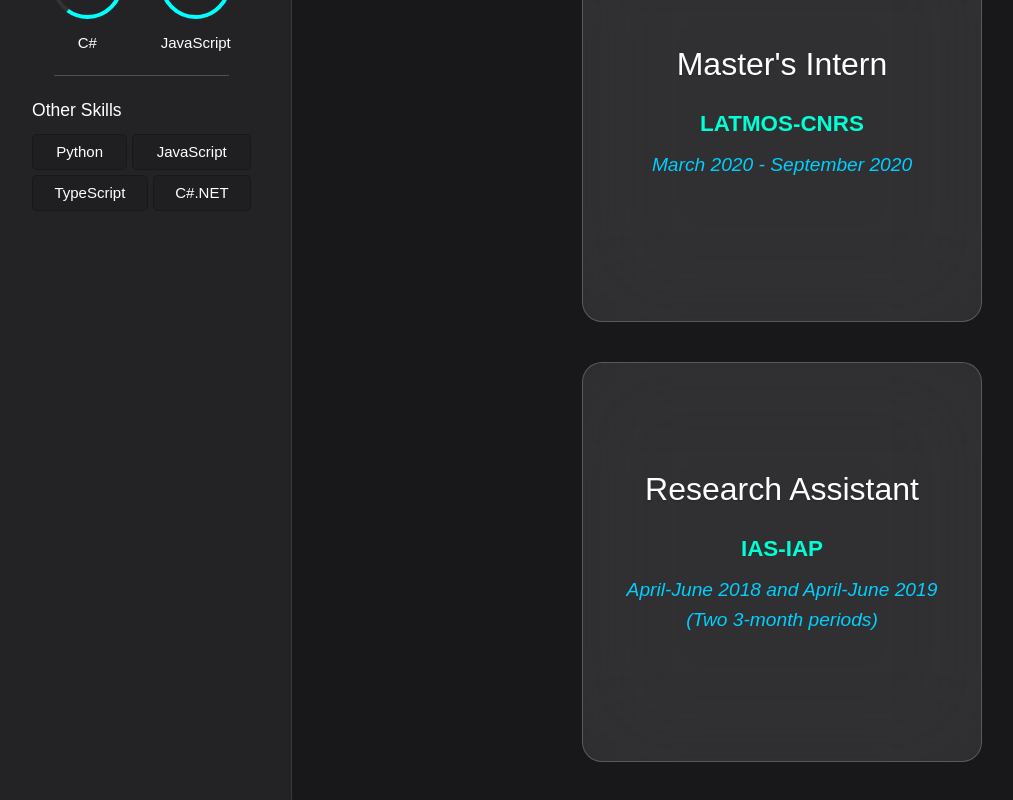
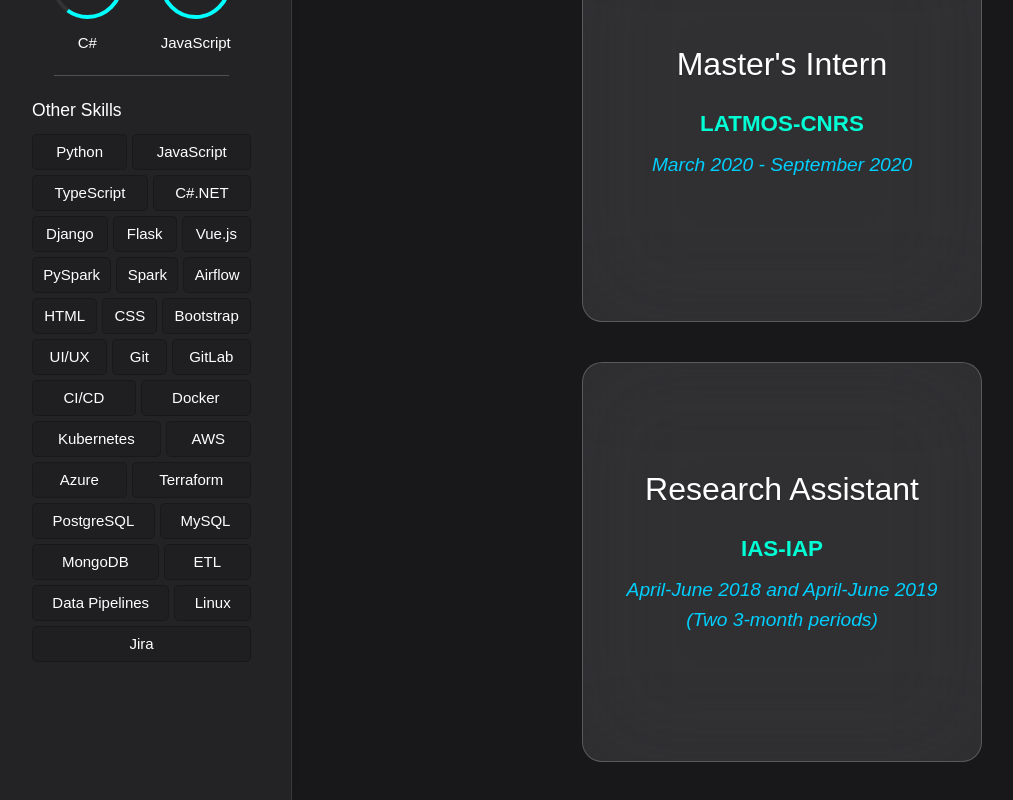
Before and after one commit to shahinabdi/portfolio, a Vue app: page / in a window 1280 px wide. Shown: the part 1119-1919 px from the top of the page, without its empty margins (8-1021 px from the left). Built offline with nearby package versions, Linux system fonts and the light colour scheme; a web font is replaced by a local one.

Commit message:
fix: sidebar

```diff
--- a/src/components/SidebarComponent.vue
+++ b/src/components/SidebarComponent.vue
@@ -164,7 +164,31 @@
   'JavaScript',
   'TypeScript',
   'C#.NET',
-  // ... rest of your skills
+  'Django',
+  'Flask',
+  'Vue.js',
+  'PySpark',
+  'Spark',
+  'Airflow',
+  'HTML',
+  'CSS',
+  'Bootstrap',
+  'UI/UX',
+  'Git',
+  'GitLab',
+  'CI/CD',
+  'Docker',
+  'Kubernetes',
+  'AWS',
+  'Azure',
+  'Terraform',
+  'PostgreSQL',
+  'MySQL',
+  'MongoDB',
+  'ETL',
+  'Data Pipelines',
+  'Linux',
+  'Jira',
 ])
 
 const circumference = computed((): number => 2 * Math.PI * 33.5)
```
